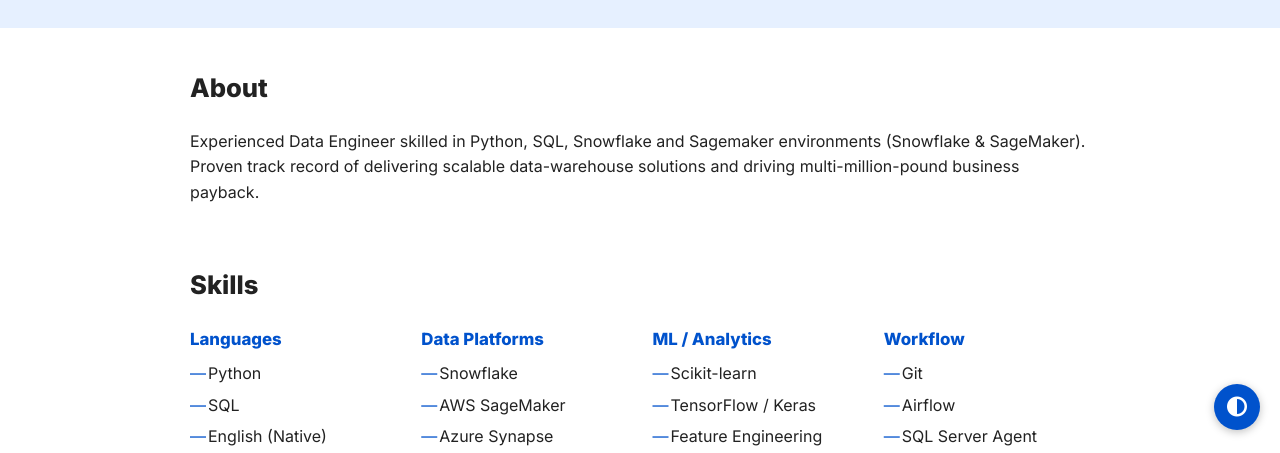
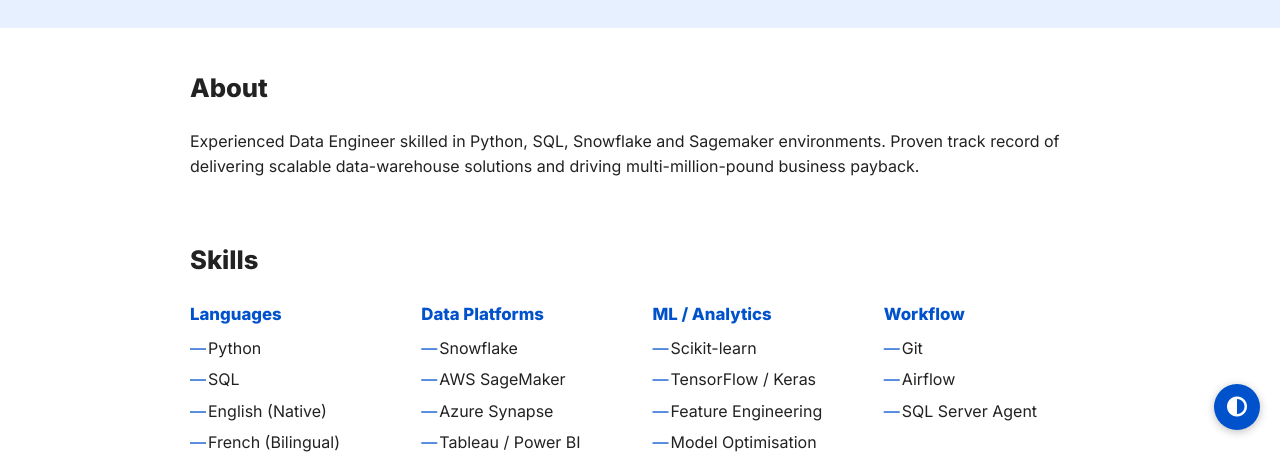
Before and after one commit to jnl-tshi/Jean-Nathan-Tshibuyi-Portfolio, a plain HTML site: page index.html in a window 1280 px wide. Shown: the part 350-803 px from the top of the page. Drawn offline with Linux system fonts and the light colour scheme.

Commit message:
Improve formatting in About section
Reformatted the About section for better readability.

```diff
--- a/index.html
+++ b/index.html
@@ -51,9 +51,9 @@
   <section id="about">
     <h2>About</h2>
     <p>
-      Experienced Data Engineer skilled in Python, SQL, Snowflake and Sagemaker environments
-      (Snowflake &amp; SageMaker). Proven track record of delivering scalable data-warehouse solutions
-      and driving multi-million-pound business payback.
+      Experienced Data Engineer skilled in Python, SQL, Snowflake and Sagemaker environments.
+      Proven track record of delivering scalable data-warehouse solutions and driving
+      multi-million-pound business payback.
     </p>
   </section>
 
```
